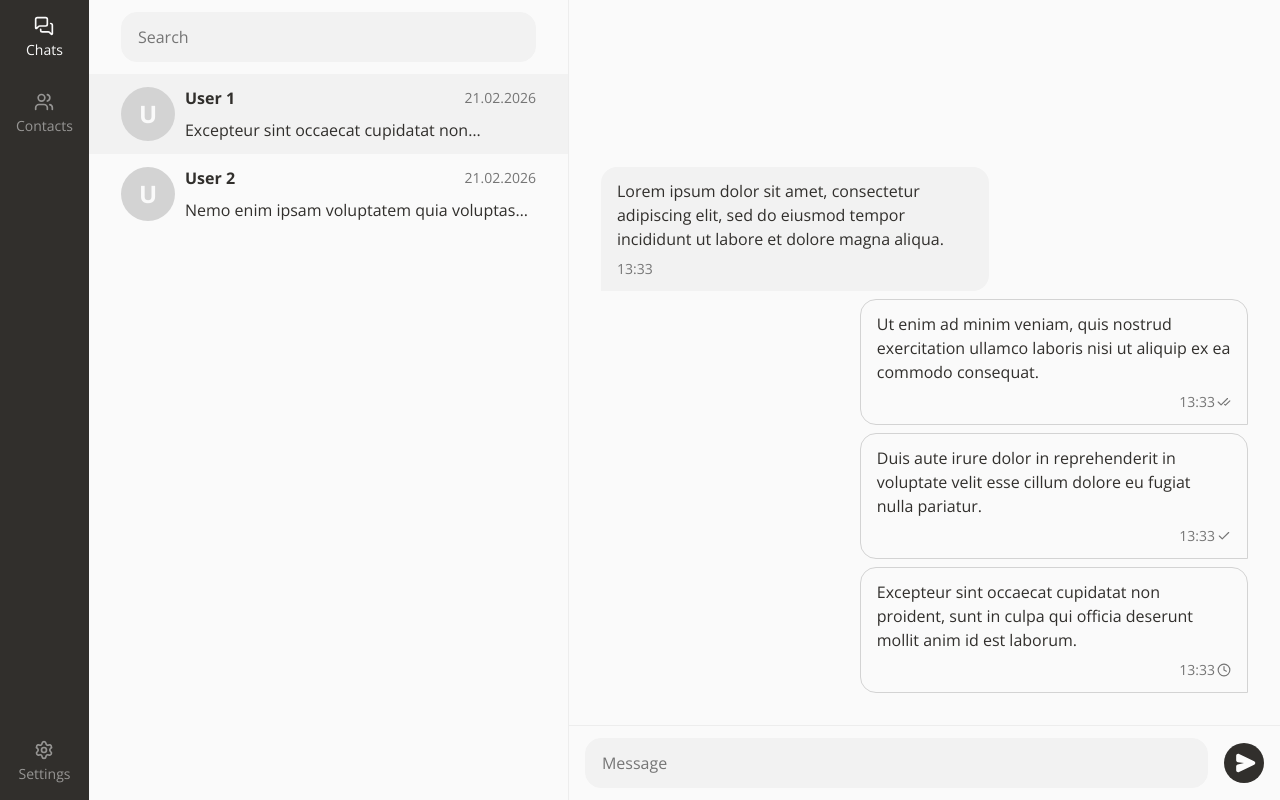
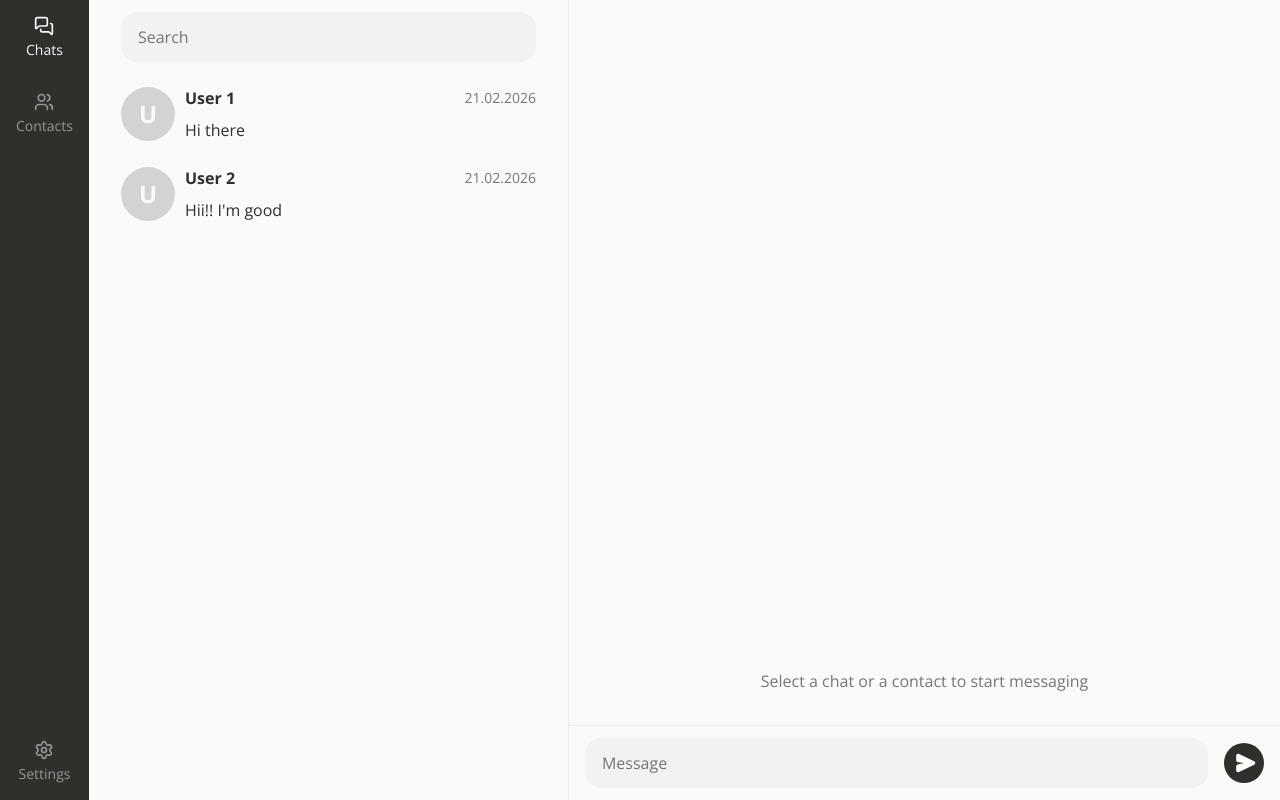
Before and after one commit to asxnah/chat, a Next.js app: page /chats in a window 1280 px wide. Built offline with nearby package versions, Linux system fonts and the light colour scheme.

Commit message:
chore: use mock data

```diff
--- /dev/null
+++ b/app/chats/mocks.json
@@ -0,0 +1,98 @@
+{
+  "chatsPreview": [
+    {
+      "chatId": "85cd29a8-d937-4ae4-8993-cc0422e4b094",
+      "user": {
+        "userId": "fb6bbaab-cc60-4b8b-b92b-3af8ce38a0ec",
+        "name": "User 1",
+        "isOnline": true
+      },
+      "unreadCount": 0,
+      "messages": [
+        {
+          "messageId": "7e367961-c374-40d7-8f26-4e74499f13c7",
+          "chatId": "85cd29a8-d937-4ae4-8993-cc0422e4b094",
+          "userId": "adminUuid",
+          "text": "Hi there",
+          "isRead": true,
+          "createdAt": "2026-02-21T13:49:08.744202+00:00"
+        }
+      ]
+    },
+    {
+      "chatId": "02ebfca1-6b2c-45b6-9a39-5f2d76966610",
+      "user": {
+        "userId": "5f565df5-638e-4264-9b33-4dd3e9e946a3",
+        "name": "User 2",
+        "isOnline": true
+      },
+      "unreadCount": 0,
+      "messages": [
+        {
+          "messageId": "551b1df3-3f6b-4e78-94fc-d7a68d799f73",
+          "chatId": "02ebfca1-6b2c-45b6-9a39-5f2d76966610",
+          "userId": "adminUuid",
+          "text": "Hii!! I'm good",
+          "isRead": true,
+          "createdAt": "2026-02-21T13:49:08.744202+00:00"
+        }
+      ]
+    }
+  ],
+  "chats": [
+    {
+      "chatId": "85cd29a8-d937-4ae4-8993-cc0422e4b094",
+      "user": {
+        "userId": "fb6bbaab-cc60-4b8b-b92b-3af8ce38a0ec",
+        "name": "User 1",
+        "isOnline": true
+      },
+      "unreadCount": 0,
+      "messages": [
+        {
+          "messageId": "83190e34-9c24-48cc-ae83-16b792964bca",
+          "chatId": "85cd29a8-d937-4ae4-8993-cc0422e4b094",
+          "userId": "fb6bbaab-cc60-4b8b-b92b-3af8ce38a0ec",
+          "text": "Hi",
+          "isRead": true,
+          "createdAt": "2026-02-21T13:48:08.744202+00:00"
+        },
+        {
+          "messageId": "7e367961-c374-40d7-8f26-4e74499f13c7",
+          "chatId": "85cd29a8-d937-4ae4-8993-cc0422e4b094",
+          "userId": "adminUuid",
+          "text": "Hi there",
+          "isRead": true,
+          "createdAt": "2026-02-21T13:49:08.744202+00:00"
+        }
+      ]
+    },
+    {
+      "chatId": "02ebfca1-6b2c-45b6-9a39-5f2d76966610",
+      "user": {
+        "userId": "5f565df5-638e-4264-9b33-4dd3e9e946a3",
+        "name": "User 2",
+        "isOnline": true
+      },
+      "unreadCount": 0,
+      "messages": [
+        {
+          "messageId": "73c310ac-7a70-4159-b9a7-30baaf396873",
+          "chatId": "02ebfca1-6b2c-45b6-9a39-5f2d76966610",
+          "userId": "5f565df5-638e-4264-9b33-4dd3e9e946a3",
+          "text": "Hi how are you??",
+          "isRead": true,
+          "createdAt": "2026-02-21T13:48:08.744202+00:00"
+        },
+        {
+          "messageId": "551b1df3-3f6b-4e78-94fc-d7a68d799f73",
+          "chatId": "02ebfca1-6b2c-45b6-9a39-5f2d76966610",
+          "userId": "adminUuid",
+          "text": "Hii!! I'm good",
+          "isRead": true,
+          "createdAt": "2026-02-21T13:49:08.744202+00:00"
+        }
+      ]
+    }
+  ]
+}
--- a/app/chats/page.tsx
+++ b/app/chats/page.tsx
@@ -12,7 +12,8 @@
  */
 
 import { useEffect, useMemo, useState } from "react";
-import { Chat as ChatType, Message } from "@/shared/types/chat";
+import { Chat as ChatType } from "@/shared/types/chat";
+import { User } from "@/shared/types/user";
 
 import { useDispatch, useSelector } from "react-redux";
 import { AppDispatch } from "@/store";
@@ -26,76 +27,14 @@ import { Input } from "@ui/Input";
 import { ChatsList } from "./ui/ChatsList";
 import { ChatPanel } from "./ui/ChatPanel";
 
-// TODO:
-// - Add chat menu
+import { chatsPreview as chatsPreviewData } from "./mocks.json";
+const CHATS_PREVIEW: ChatType[] = chatsPreviewData as ChatType[];
 
-/**
- * Mocked chat preview data (simulates backend response)
- */
-const CHATS_PREVIEW: ChatType[] = [
-  {
-    chatId: "59d25a54-904d-4fb5-b1a4-6d42c3f03671",
-    user: {
-      userId: "5cd2aa7d-5e0e-4ad6-8123-5ef2695ed4ab",
-      name: "User 1",
-      isOnline: false,
-    },
-    messages: [
-      {
-        messageId: "a1b2c3d4-e5f6-7890-abcd-ef1234567890",
-        text: "Excepteur sint occaecat cupidatat non proident, sunt in culpa qui officia deserunt mollit anim id est laborum.",
-        status: "idle",
-        createdAt: "2026-02-21T13:53:08.744046+00:00",
-      },
-    ],
-  },
-  {
-    chatId: "ba1e3bb7-7acf-42da-a3b0-fb2a7aaaf013",
-    user: {
-      userId: "528c6104-37f7-41a9-9740-5dc9a1e7f020",
-      name: "User 2",
-      isOnline: true,
-    },
-    messages: [
-      {
-        messageId: "98765432-10fe-dcba-9876-543210fedcba",
-        text: "Nemo enim ipsam voluptatem quia voluptas sit aspernatur aut odit aut fugit, sed quia consequuntur magni dolores eos qui ratione voluptatem sequi nesciunt. ",
-        status: "idle",
-        createdAt: "2026-02-21T13:48:08.744202+00:00",
-      },
-    ],
-  },
-];
+import { chats as chatsData } from "./mocks.json";
+const CHATS: ChatType[] = chatsData as ChatType[];
 
-/**
- * Mocked messages for currently opened chat
- */
-const MESSAGES: Message[] = [
-  {
-    messageId: "123e4567-e89b-12d3-a456-426614174000",
-    text: "Lorem ipsum dolor sit amet, consectetur adipiscing elit, sed do eiusmod tempor incididunt ut labore et dolore magna aliqua.",
-    createdAt: "2026-02-21T13:33:16+0000",
-    status: "idle",
-  },
-  {
-    messageId: "550e8400-e29b-41d4-a716-446655440000",
-    text: "Ut enim ad minim veniam, quis nostrud exercitation ullamco laboris nisi ut aliquip ex ea commodo consequat.",
-    createdAt: "2026-02-21T13:33:16+0000",
-    status: "read",
-  },
-  {
-    messageId: "f47ac10b-58cc-4372-a567-0e02b2c3d479",
-    text: "Duis aute irure dolor in reprehenderit in voluptate velit esse cillum dolore eu fugiat nulla pariatur.",
-    createdAt: "2026-02-21T13:33:16+0000",
-    status: "unread",
-  },
-  {
-    messageId: "6ba7b810-9dad-11d1-80b4-00c04fd430c8",
-    text: "Excepteur sint occaecat cupidatat non proident, sunt in culpa qui officia deserunt mollit anim id est laborum.",
-    createdAt: "2026-02-21T13:33:16+0000",
-    status: "sending",
-  },
-];
+import { user as userData } from "../mocks.json";
+const USER = userData as Omit<User, "password">;
 
 const ChatsPage = () => {
   const dispatch = useDispatch<AppDispatch>();
@@ -130,32 +69,16 @@ const ChatsPage = () => {
   /**
    * On mount:
    * - Simulates API request
-   * - Stores chat previews in Redux
+   * - Stores messages in Redux
    */
   useEffect(() => {
-    const timer = setTimeout(() => {
-      dispatch(setChatsPreview(CHATS_PREVIEW));
-    }, 300);
-
-    return () => clearTimeout(timer);
-  }, []);
-
-  /**
-   * Automatically select first chat when chats list is loaded
-   */
-  useEffect(() => {
-    if (chats.length > 0) {
-      setCurrentChatId(chats[0].chatId);
+    if (messages.length === 0) {
+      const timer = setTimeout(() => {
+        dispatch(setChatsPreview(CHATS_PREVIEW));
+      }, 300);
+      return () => clearTimeout(timer);
     }
-  }, [chats]);
-
-  /**
-   * Load messages when current chat changes
-   * (Currently mocked with static data)
-   */
-  useEffect(() => {
-    dispatch(setMessages(MESSAGES));
-  }, [currentChatId]);
+  }, [messages]);
 
   /**
    * Memoized filtered chats based on search query
@@ -170,10 +93,18 @@ const ChatsPage = () => {
 
   /**
    * Handles chat selection
+   * Loads messages when current chat selected
+   * (Currently mocked with static data)
    */
   const selectChat = (id: string) => {
     setCurrentChatId(id);
     setMessage(""); // Clear input when switching chats
+
+    const currentChat = CHATS.find((chat) => chat.chatId === id);
+
+    if (currentChat) {
+      dispatch(setMessages(currentChat.messages));
+    }
   };
 
   /**
@@ -190,9 +121,11 @@ const ChatsPage = () => {
     dispatch(
       addMessage({
         messageId: v4(),
+        chatId: currentChatId,
+        userId: USER.id,
         text: trimmed,
+        isRead: true,
         createdAt: new Date().toISOString(),
-        status: "read",
       }),
     );
 
--- a/app/chats/ui/ChatMessage.tsx
+++ b/app/chats/ui/ChatMessage.tsx
@@ -1,4 +1,3 @@
-import { Message } from "@/shared/types/chat";
 import { Check, CheckCheck, Clock } from "lucide-react";
 
 /**
@@ -12,7 +11,14 @@ import { Check, CheckCheck, Clock } from "lucide-react";
  * The visual appearance depends on whether the message
  * was sent by the current user or received.
  */
-export const ChatMessage = ({ text, createdAt, status }: Message) => {
+
+interface ChatMessageProps {
+  text: string;
+  createdAt: string;
+  status: "read" | "unread" | "sending" | "idle";
+}
+
+export const ChatMessage = ({ text, createdAt, status }: ChatMessageProps) => {
   /**
    * Determines if the message was sent by the current user.
    * Convention: any status other than "idle" is treated as sent.
--- a/app/chats/ui/ChatPanel.tsx
+++ b/app/chats/ui/ChatPanel.tsx
@@ -1,11 +1,15 @@
 import { useEffect, useRef } from "react";
 import { Message } from "@/shared/types/chat";
+import { User } from "@/shared/types/user";
 
 import { timeFormatter } from "../utils/formatter";
 
 import { ChatMessage } from "./ChatMessage";
 import { Input } from "@/shared/ui/Input";
 import { Send } from "@/shared/ui/icons";
+
+import { user as userData } from "../../mocks.json";
+const USER = userData as Omit<User, "password">;
 
 /**
  * Props for the ChatPanel component.
@@ -77,9 +81,8 @@ export const ChatPanel = ({
           {messages.map((message) => (
             <ChatMessage
               key={message.messageId} // Unique key for list rendering
-              messageId={message.messageId}
               text={message.text}
-              status={message.status}
+              status={message.userId === USER.id ? "read" : "idle"}
               createdAt={
                 // Format message timestamp before passing to child component
                 timeFormatter.format(new Date(message.createdAt))
--- /dev/null
+++ b/app/mocks.json
@@ -0,0 +1,7 @@
+{
+  "user": {
+    "id": "adminUuid",
+    "email": "admin@bk.ru",
+    "name": "admin"
+  }
+}
--- a/src/shared/types/chat.ts
+++ b/src/shared/types/chat.ts
@@ -1,8 +1,10 @@
 export interface Message {
   messageId: string;
+  chatId: string;
+  userId: string;
   text: string;
+  isRead: true;
   createdAt: string;
-  status: "idle" | "sending" | "unread" | "read";
 }
 
 export interface Chat {
@@ -12,5 +14,6 @@ export interface Chat {
     name: string;
     isOnline: boolean;
   };
+  unreadCount: number;
   messages: Message[];
 }
```
